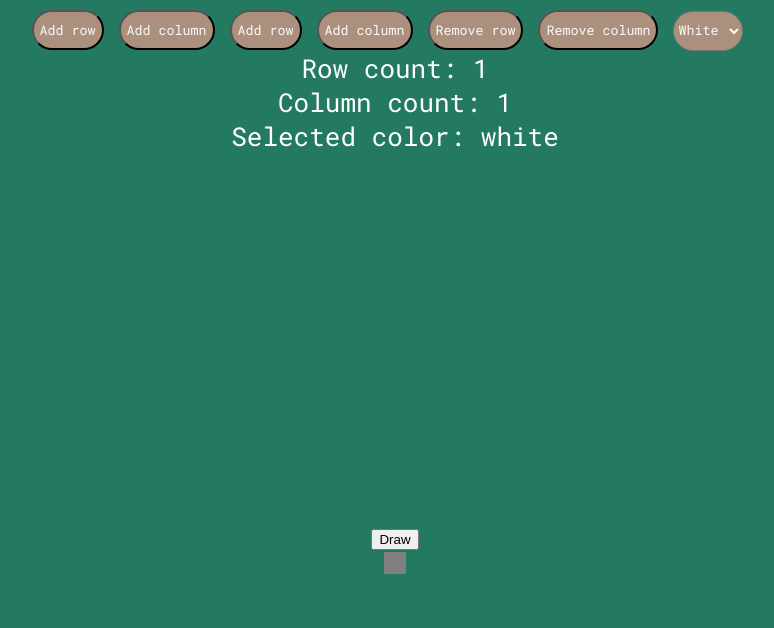
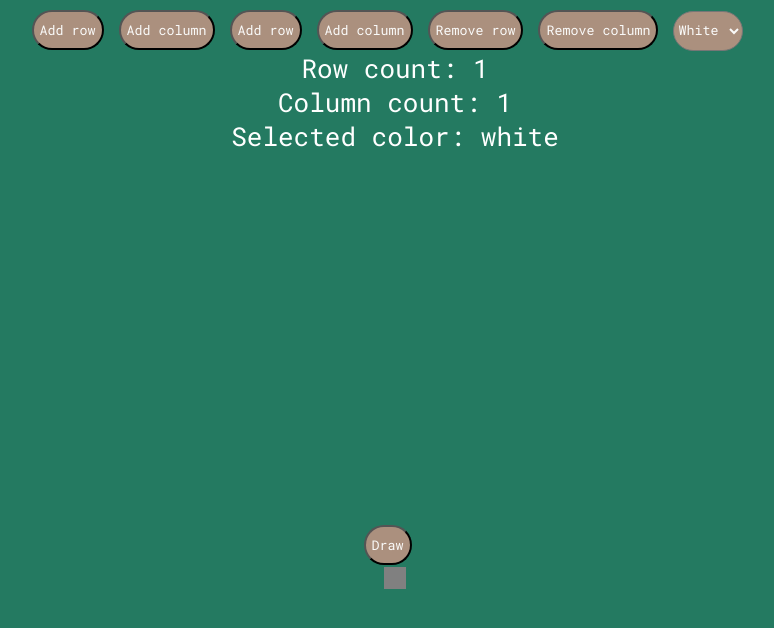
Before and after one commit to Arman-Berek/DOMChallenges3, a React (Create React App) app: page / in a window 1280 px wide. Shown: the top 628 px of the page, without its empty margins (245-1019 px from the left). Built offline with nearby package versions, Linux system fonts and the light colour scheme.

Commit message:
added css

```diff
--- a/src/App.js
+++ b/src/App.js
@@ -96,7 +96,7 @@ class App extends Component{
              <AddRow rowCount={this.state.rowCount} columnCount={this.state.columnCount} color={this.state.color}></AddRow>
           */}
 
-          <button onClick={this.handleClick}> Draw </button>
+          <button class="inputs" onClick={this.handleClick}> Draw </button>
           <Table rows={this.state.rowCount} columns={this.state.columnCount} color={this.state.color} drawing={this.state.drawing}/>
 
         </header>
```
